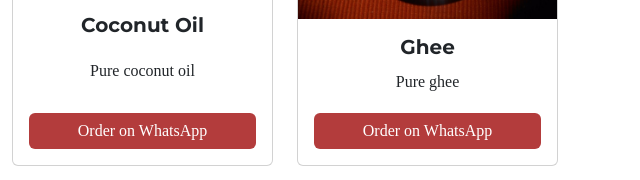
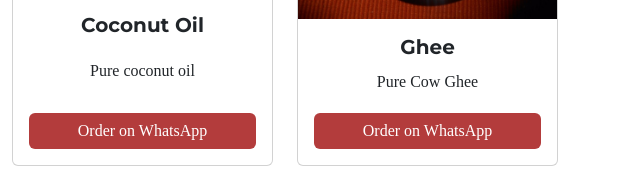
Before and after one commit to mahamudul-munna/Dream-Online-Shop, a plain HTML site: page Dream Online Shop/Project Shop/index.html in a window 1280 px wide. Shown: the part 1220-1400 px from the top of the page, 640-1280 px from the left. Drawn offline with nearby package versions, Linux system fonts and the light colour scheme; a web font is replaced by a local one.

Commit message:
Update index.html

```diff
--- a/Dream Online Shop/Project Shop/index.html
+++ b/Dream Online Shop/Project Shop/index.html
@@ -111,7 +111,7 @@
           <img src="Ghee.jpg" class="card-img-top product-img" alt="Ghee">
           <div class="card-body">
             <h5 class="card-title hero-text" data-en="Ghee" data-bn="গাওয়া ঘি">Ghee</h5>
-            <p class="card-text hero-text" data-en="Pure ghee" data-bn="বিশুদ্ধ গাওয়া ঘি">Pure ghee</p>
+            <p class="card-text hero-text" data-en="Pure Cow Ghee" data-bn="বিশুদ্ধ গাওয়া ঘি">Pure Cow Ghee</p>
             <a href="https://wa.me/8801994261458" class="btn btn-success custom-btn hero-text" data-en="Order on WhatsApp" data-bn="হোয়াটসঅ্যাপে অর্ডার করুন">Order on WhatsApp</a>
           </div>
         </div>
```
